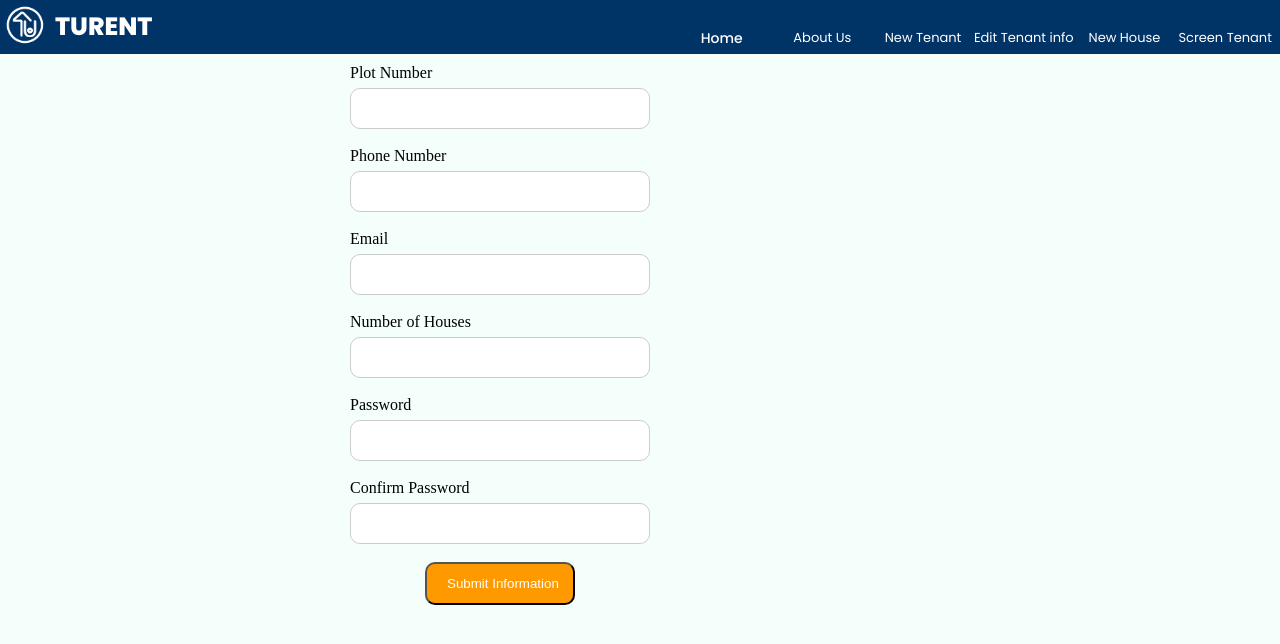
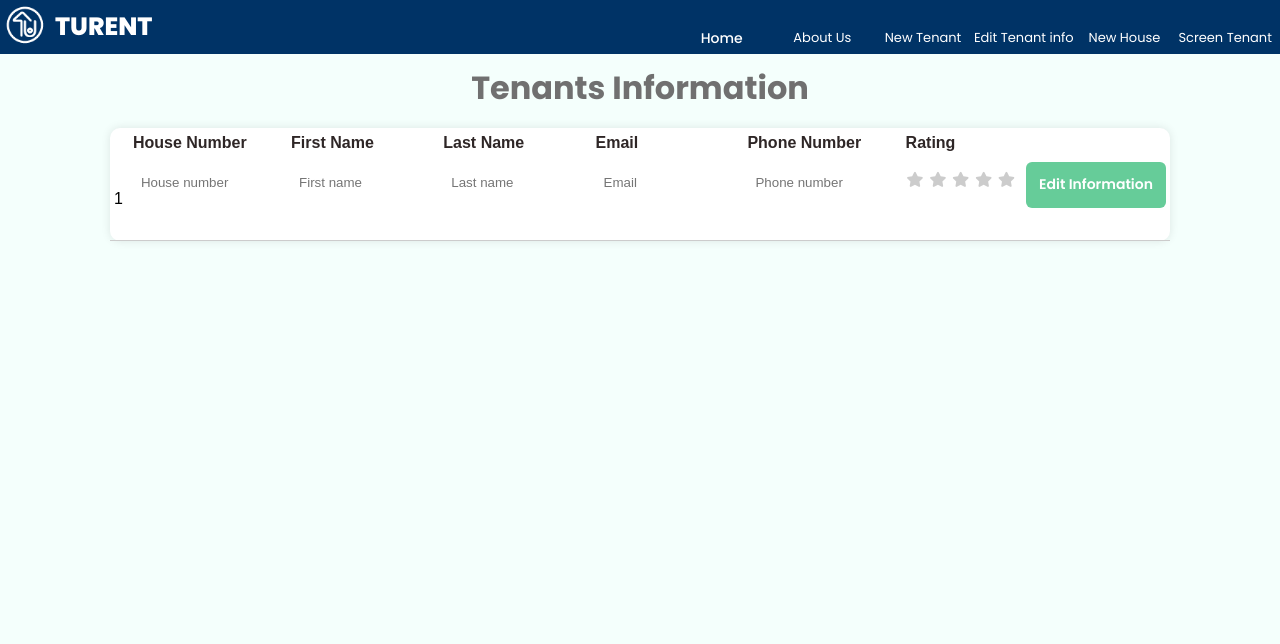
Before and after one commit to Laban254/TuRent_community, a Flask app: page / in a window 1280 px wide. Shown: the top 644 px of the page. Run offline with Flask 2, Linux system fonts and the light colour scheme.

Commit message:
added tenants.html with its css

```diff
--- a/app/static/css/base.css
+++ b/app/static/css/base.css
@@ -189,3 +189,108 @@ input.plot_info_submit[type="submit"] {
     background-color: #FF9900;
     color: white;
 }
+
+
+/*all plot tenants*/
+
+.container_tenants {
+    max-width: 1100px;
+    margin: 10px auto;
+    padding: 0 20px;
+    box-sizing: border-box;
+}
+
+table {
+    font-family: Arial, Helvetica, sans-serif;
+    background-color: #ffffff;
+    border-collapse: collapse;
+    width: 100%;
+    border-radius: 10px;
+    box-shadow: 0 0 10px rgba(0, 0, 0, 0.1);
+}
+
+th {
+    color: hsla(0, 65%, 3%, 0.863);
+    padding: 6px;
+    text-align: left;
+    font-weight: bold;
+    border-radius: 1px 1px 0 0;
+}
+
+td {
+    padding: 4px;
+    vertical-align: top;
+    border-bottom: 1px solid #ccc;
+}
+
+input.tenant_text[type="text"],
+input.tenant_email[type="email"],
+input.tenant_tel[type="tel"] {
+    width: 100%;
+    padding: 10px;
+    border-radius: 6px;
+    border: none;
+    box-sizing: border-box;
+    margin-top: 3px;
+    background-color: transparent;
+    outline: none;
+}
+
+
+.rating {
+    display: flex;
+    flex-direction: row-reverse;
+    margin-top: 9px;
+}
+
+.rating input[type="radio"] {
+    display: none;
+}
+
+.rating label {
+    cursor: pointer;
+    font-size: 15px;
+    color: #ccc;
+    margin: 0 3px;
+    display: inline-block;
+}
+
+.rating label:hover,
+.rating label:hover ~ label,
+.rating input[type="radio"]:checked ~ label {
+    color: #0c0c0c;
+}
+
+.rate {
+    margin-right: 20px;
+    font-weight: bold;
+}
+
+.edit-button_tenants {
+    text-align: center;
+}
+
+.edit-button_tenants button {
+    border-radius: 6px;
+    padding: 2px 2px;
+    background-color: #66CC99;
+    color: white;
+    border: none;
+    cursor: pointer;
+}
+
+.edit-button_tenants button:hover {
+    background-color: #3ba478;
+}
+
+.number-column {
+    text-align: center;
+    vertical-align: middle;
+}
+.header_tenants {
+    text-align: center;
+}
+
+.tenants_button {
+    width: 10em;
+}
--- /dev/null
+++ b/app/templates/tenants.html
@@ -0,0 +1,43 @@
+{%extends 'base.html'%}
+
+{%block content%}
+<div class="container_tenants">
+    <h1 class="header_tenants">Tenants Information</h1>
+    <table>
+        <tr>
+            <th></th>
+            <th>House Number</th>
+            <th>First Name</th>
+            <th>Last Name</th>
+            <th>Email</th>
+            <th>Phone Number</th>
+            <th>Rating</th>
+            <th></th>
+        </tr>
+        <tr>
+            <td class="number-column">1</td>
+            <td><input type="text" id="houseNumber" class="tenant_text" name="houseNumber" placeholder="House number" required></td>
+            <td><input type="text" id="firstName" class="tenant_text" name="firstName" placeholder="First name"  required></td>
+            <td><input type="text" id="lastName"  class="tenant_text" name="lastName" placeholder="Last name" required></td>
+            <td><input type="email" id="email" class="tenant_email" name="email" placeholder="Email" required></td>
+            <td><input type="tel" id="phoneNumber" class="tenant_tel" name="phoneNumber"  placeholder="Phone number" required></td>
+            <td>
+                <div class="rating">
+                    <input type="radio" id="star1" name="rating" value="" required>
+                    <label for="star1"><i class="fas fa-star"></i></label>
+                    <input type="radio" id="star2" name="rating" value="2">
+                    <label for="star2"><i class="fas fa-star"></i></label>
+                    <input type="radio" id="star3" name="rating" value="3">
+                    <label for="star3"><i class="fas fa-star"></i></label>
+                    <input type="radio" id="star4" name="rating" value="4">
+                    <label for="star4"><i class="fas fa-star"></i></label>
+                    <input type="radio" id="star5" name="rating" value="5">
+                    <label for="star5"><i class="fas fa-star"></i></label>
+                </div>
+            </td>
+            <td class="edit-button_tenants"><button class="tenants_button">Edit Information</button></td>
+        </tr>
+    </table>
+</div>
+
+{%endblock%}
--- a/app/views.py
+++ b/app/views.py
@@ -32,7 +32,7 @@ def load_user(user_id):
 
 @app.route("/")
 def turent_home():
-    return render_template("plot_registration.html")
+    return render_template("tenants.html")
 
 # ...
 
```
